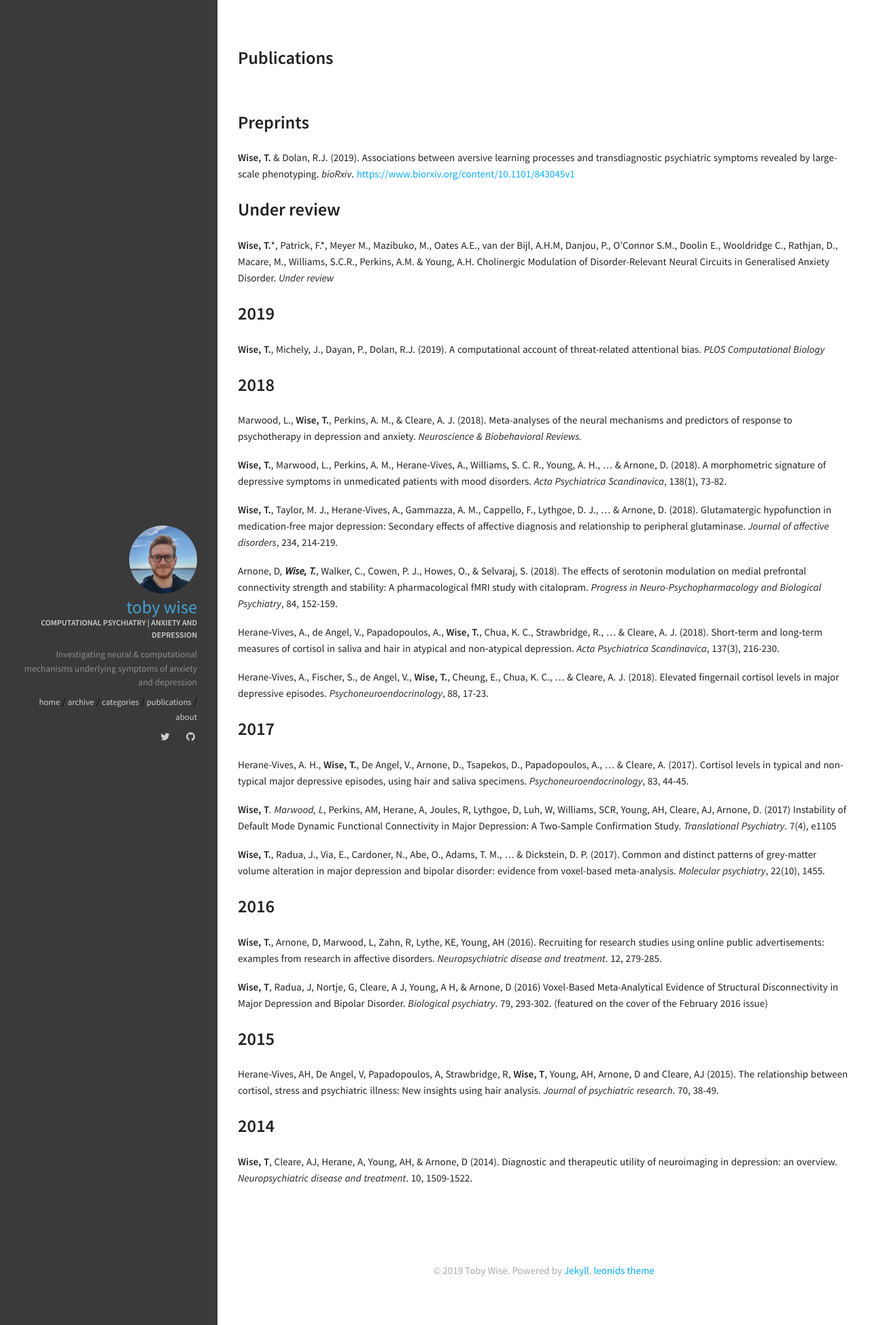
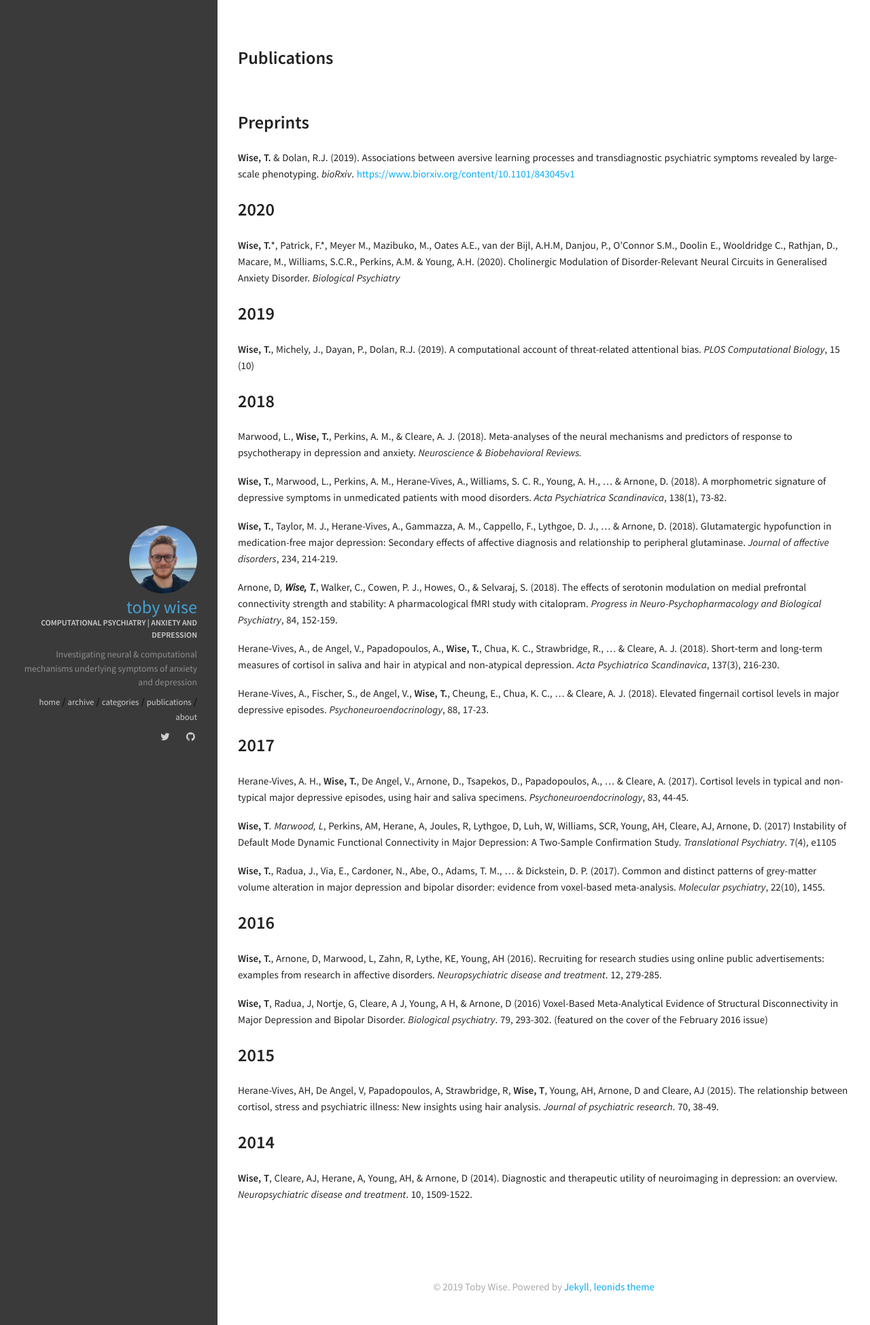
Before and after one commit to tobywise/tobywise.github.io, a Jekyll site: the page built from publications.md, in a window 1280 px wide. Shown: the whole page at 68% size. Built offline with Jekyll 4.4.1, drawn with Linux system fonts in a browser that asks for light colours.

Commit message:
publications

```diff
--- a/publications.md
+++ b/publications.md
@@ -8,14 +8,13 @@ permalink: /publications/
 
 **Wise, T.** & Dolan, R.J. (2019). Associations between aversive learning processes and transdiagnostic psychiatric symptoms revealed by large-scale phenotyping. _bioRxiv_. [https://www.biorxiv.org/content/10.1101/843045v1](https://www.biorxiv.org/content/10.1101/843045v1)
 
+## 2020
 
-## Under review
-
-**Wise, T.**\*, Patrick, F.*, Meyer M., Mazibuko, M., Oates A.E., van der Bijl, A.H.M, Danjou, P., O’Connor S.M., Doolin E., Wooldridge C., Rathjan, D., Macare, M., Williams, S.C.R., Perkins, A.M. & Young, A.H. Cholinergic Modulation of Disorder-Relevant Neural Circuits in Generalised Anxiety Disorder. _Under review_
+**Wise, T.**\*, Patrick, F.*, Meyer M., Mazibuko, M., Oates A.E., van der Bijl, A.H.M, Danjou, P., O’Connor S.M., Doolin E., Wooldridge C., Rathjan, D., Macare, M., Williams, S.C.R., Perkins, A.M. & Young, A.H. (2020). Cholinergic Modulation of Disorder-Relevant Neural Circuits in Generalised Anxiety Disorder. _Biological Psychiatry_
 
 ## 2019
 
-**Wise, T.**, Michely, J., Dayan, P., Dolan, R.J. (2019). A computational account of threat-related attentional bias. _PLOS Computational Biology_
+**Wise, T.**, Michely, J., Dayan, P., Dolan, R.J. (2019). A computational account of threat-related attentional bias. _PLOS Computational Biology_, 15 (10)
 
 ## 2018
 
```
